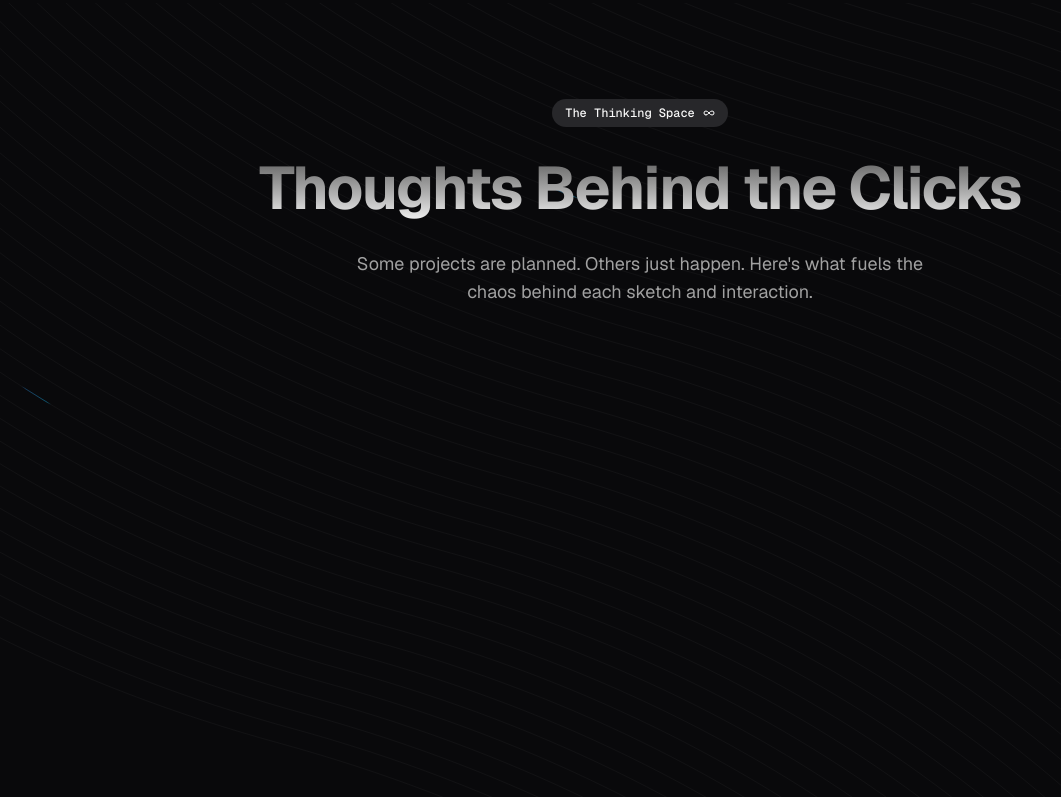
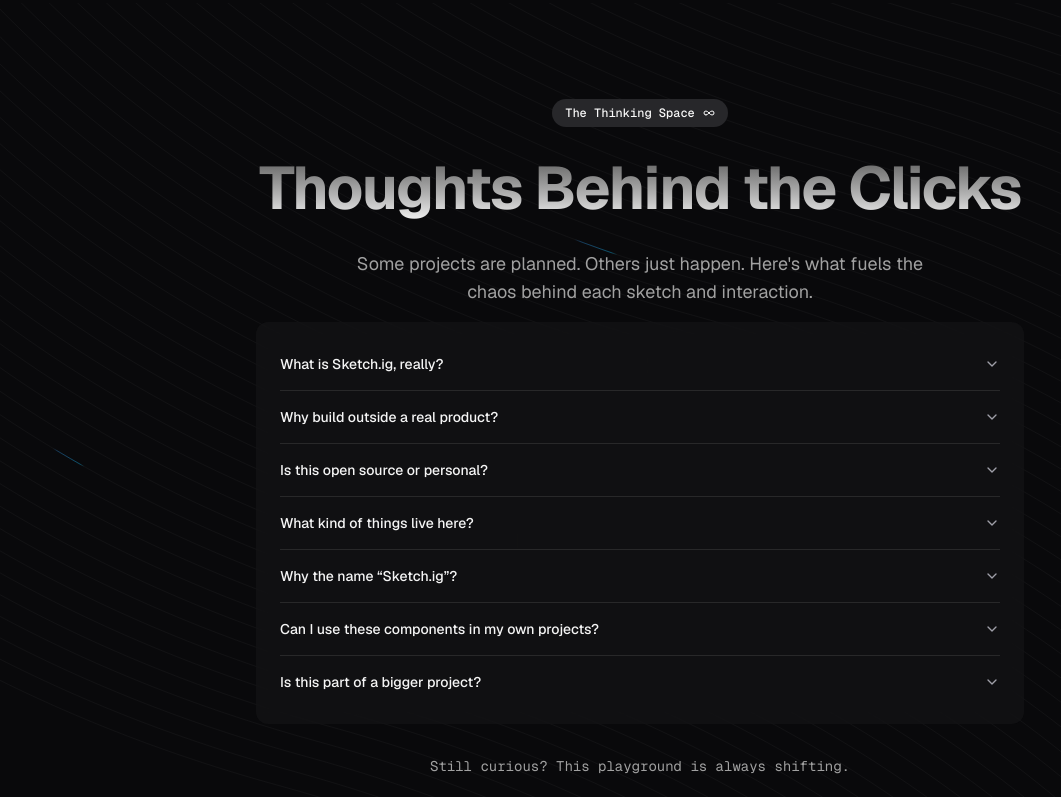
Before and after one commit to LFeli/sketch.ig, a Next.js app: page / in a window 1280 px wide. Shown: the part 2000-2797 px from the top of the page, without its empty margins (0-1061 px from the left). Built offline with nearby package versions, Linux system fonts and the light colour scheme.

Commit message:
:sparkles: feat: add FaqCards component to display FAQ items in an accordion format

```diff
--- /dev/null
+++ b/src/app/(app)/(web)/(home)/components/faq-cards.tsx
@@ -0,0 +1,71 @@
+'use client'
+
+import {
+  Accordion,
+  AccordionContent,
+  AccordionItem,
+  AccordionTrigger,
+} from '@/components/ui/accordion'
+
+interface Card {
+  title: string
+  description: string
+}
+
+const cards: Card[] = [
+  {
+    title: 'What is Sketch.ig, really?',
+    description:
+      'Sketch.ig is my personal playground — a space where I break, build, and explore UI ideas without production pressure.',
+  },
+  {
+    title: 'Why build outside a real product?',
+    description:
+      'Free from deadlines and constraints, I can iterate faster, test bold ideas, and sharpen my creative muscle.',
+  },
+  {
+    title: 'Is this open source or personal?',
+    description:
+      "It's personal, but I may open up parts of it. Think of it as a collection of my ongoing experiments and thoughts.",
+  },
+  {
+    title: 'What kind of things live here?',
+    description:
+      'Micro interactions, design patterns, animation prototypes, custom components, hooks, and experiments that don’t fit anywhere else.',
+  },
+  {
+    title: 'Why the name “Sketch.ig”?',
+    description:
+      "It hints at quick ideas (sketches), but also pays tribute to imagination. It's not a product — it's a space.",
+  },
+  {
+    title: 'Can I use these components in my own projects?',
+    description:
+      'Feel free to take inspiration! While not optimized for production, much of the logic and structure is reusable.',
+  },
+  {
+    title: 'Is this part of a bigger project?',
+    description:
+      'Sometimes experiments here evolve into real features or libraries — but this space stays loose and idea-first.',
+  },
+]
+
+export function FaqCards() {
+  return (
+    <div className="z-1 mx-auto mb-0 grid w-full max-w-3xl grid-cols-1 rounded-xl bg-card/50 p-4 px-6 backdrop-blur-sm">
+      <Accordion type="single" collapsible>
+        {cards.map((card, index) => (
+          <AccordionItem key={index} value={String(index)}>
+            <AccordionTrigger className="text-neutral-900 dark:text-neutral-100">
+              {card.title}
+            </AccordionTrigger>
+
+            <AccordionContent className="text-neutral-700 dark:text-neutral-400">
+              {card.description}
+            </AccordionContent>
+          </AccordionItem>
+        ))}
+      </Accordion>
+    </div>
+  )
+}
--- a/src/app/(app)/(web)/(home)/components/faq.tsx
+++ b/src/app/(app)/(web)/(home)/components/faq.tsx
@@ -1,11 +1,13 @@
 'use client'
 
+import { InfinityIcon } from 'lucide-react'
 import { motion } from 'motion/react'
 
 import { BeamsBackground } from '@/components/beams-background'
 import { Badge } from '@/components/ui/badge'
+
 import { animationContainer, animationItem } from '@/constants/animation'
-import { InfinityIcon } from 'lucide-react'
+import { FaqCards } from './faq-cards'
 
 export function Faq() {
   return (
@@ -45,6 +47,12 @@ export function Faq() {
           </motion.p>
         </header>
 
+        <FaqCards />
+
+        <footer className="mx-auto max-w-xl pt-8 text-center font-mono text-neutral-700 text-xs lg:text-sm dark:text-neutral-400">
+          Still curious? This playground is always shifting.
+        </footer>
+
         <BeamsBackground />
       </section>
     </motion.div>
```
